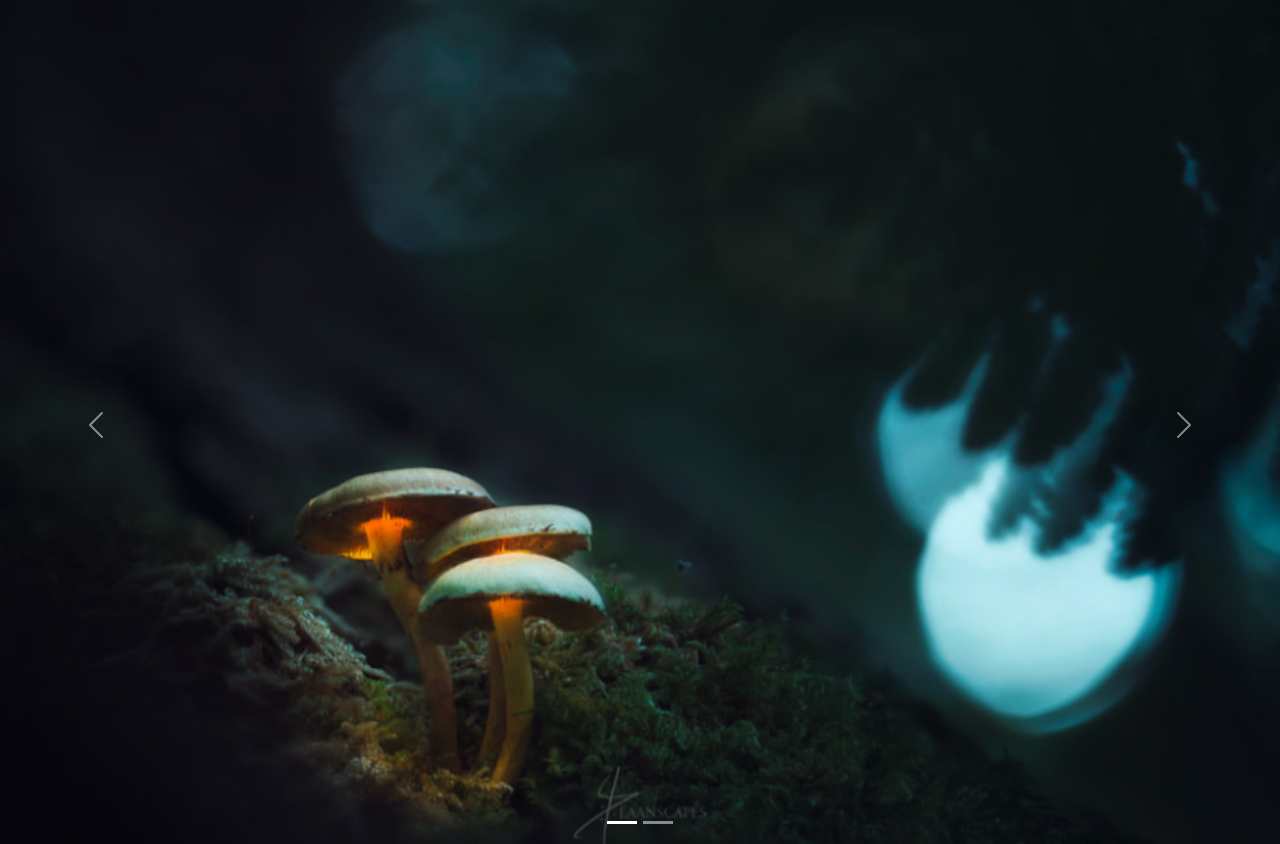
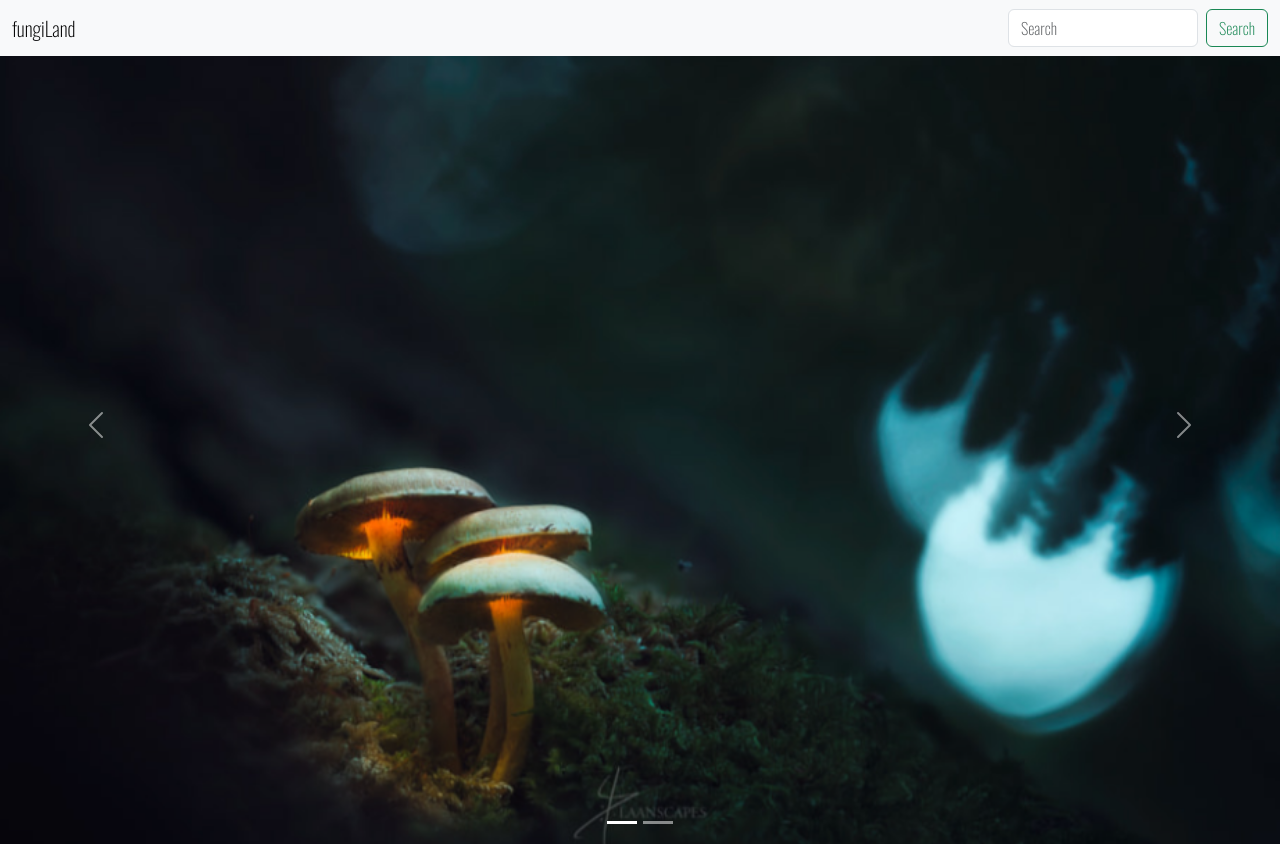
Before and after one commit to Mev99/fungiStuff, a website: page index.html in a window 1280 px wide. Shown: the top 844 px of the page. Drawn offline with nearby package versions, Linux system fonts and the light colour scheme.

Commit message:
some progress done

```diff
--- a/JavaScript/main.js
+++ b/JavaScript/main.js
@@ -31,7 +31,9 @@ newFungus(5, "Amanita Muscaria", "Basidiomycota", 5500, false, true, 500, "./img
 //carrito (DOM)
 let capturarDiv = document.getElementById("card__div")
 
-let crearCards = fungi.forEach(fungus => {
+card(fungi)
+function card(arrayDeFungus){
+let crearCards = arrayDeFungus.forEach(fungus => {
     let crearDiv = document.createElement("div")
     crearDiv.className = "card__fungus"
     crearDiv.innerHTML = `
@@ -42,16 +44,25 @@ let crearCards = fungi.forEach(fungus => {
 					<h1>${fungus.nombre}</h1>
 					<span class="price">$${fungus.precioXGramo}/g</span>
 					<div class="card-back">
-						<a href="#">Añadir al carrito</a>
-						<a href="#">Detalles</a>
+						<a href="#" class="anadir__carrito">Añadir al carrito</a>
+						<a href="#" class="detalles">Detalles</a>
 					</div>
 				</div>
 			</div>
 		</div>`
 
         document.body.append(crearDiv)
-        // capturarDiv.append(crearDiv)
 
-    console.dir(crearDiv.innerHTML)
+        console.dir(crearDiv.innerHTML)
 
-})
+    })
+}
+
+let searchBar = document.getElementsByClassName("form-control")
+let searchBtn = document.getElementsByClassName("btn")
+
+searchBar.onchange = renderizarFungus
+
+function renderizarFungus() {
+
+}
--- a/index.html
+++ b/index.html
@@ -5,7 +5,8 @@
   <meta charset="UTF-8">
   <meta http-equiv="X-UA-Compatible" content="IE=edge">
   <meta name="viewport" content="width=device-width, initial-scale=1.0">
-    <link href="https://cdn.jsdelivr.net/npm/bootstrap@5.3.0-alpha3/dist/css/bootstrap.min.css" rel="stylesheet" integrity="sha384-KK94CHFLLe+nY2dmCWGMq91rCGa5gtU4mk92HdvYe+M/SXH301p5ILy+dN9+nJOZ" crossorigin="anonymous">
+  <link href="https://cdn.jsdelivr.net/npm/bootstrap@5.3.0-alpha3/dist/css/bootstrap.min.css" rel="stylesheet"
+    integrity="sha384-KK94CHFLLe+nY2dmCWGMq91rCGa5gtU4mk92HdvYe+M/SXH301p5ILy+dN9+nJOZ" crossorigin="anonymous">
   <title>Fungi boy market</title>
 
   <link rel="shortcut icon" href="./img/iconNoBackground.png">
@@ -14,10 +15,24 @@
 </head>
 
 <body>
+<!-- NAVEGATION BAR -->
+  <nav class="navbar bg-body-tertiary">
+    <div class="container-fluid">
+      <a class="navbar-brand">fungiLand</a>
+      <form class="d-flex" role="search">
+        <input class="form-control me-2" type="search" placeholder="Search" aria-label="Search">
+        <button class="btn btn-outline-success" type="submit">Search</button>
+      </form>
+    </div>
+  </nav>
+
+  <!-- CAROUSEL SLIDES -->
   <div id="carouselExampleIndicators" class="carousel slide">
     <div class="carousel-indicators">
-          <button type="button" data-bs-target="#carouselExampleIndicators" data-bs-slide-to="0" class="active" aria-current="true" aria-label="Slide 1"></button>
-          <button type="button" data-bs-target="#carouselExampleIndicators" data-bs-slide-to="1" aria-label="Slide 2"></button>
+      <button type="button" data-bs-target="#carouselExampleIndicators" data-bs-slide-to="0" class="active"
+        aria-current="true" aria-label="Slide 1"></button>
+      <button type="button" data-bs-target="#carouselExampleIndicators" data-bs-slide-to="1"
+        aria-label="Slide 2"></button>
     </div>
     <div class="carousel-inner">
       <div class="carousel-item active">
@@ -26,17 +41,16 @@
       <div class="carousel-item">
         <img src="./img/carousel2.jpg" class="d-block w-100" alt="bruh">
       </div>
-        <button class="carousel-control-prev" type="button" data-bs-target="#carouselExampleIndicators" data-bs-slide="prev">
+      <button class="carousel-control-prev" type="button" data-bs-target="#carouselExampleIndicators"
+        data-bs-slide="prev">
         <span class="carousel-control-prev-icon" aria-hidden="true"></span>
         <span class="visually-hidden">Previous</span>
       </button>
-        <button class="carousel-control-next" type="button" data-bs-target="#carouselExampleIndicators" data-bs-slide="next">
+      <button class="carousel-control-next" type="button" data-bs-target="#carouselExampleIndicators"
+        data-bs-slide="next">
         <span class="carousel-control-next-icon" aria-hidden="true"></span>
         <span class="visually-hidden">Next</span>
       </button>
-      </div>
-
-<div id="card__section">
     </div>
 
 
@@ -45,7 +59,9 @@
     <script src="JavaScript/data.js"></script>
     <script src="JavaScript/main.js"></script>
 
-    <script src="https://cdn.jsdelivr.net/npm/bootstrap@5.3.0-alpha3/dist/js/bootstrap.bundle.min.js" integrity="sha384-ENjdO4Dr2bkBIFxQpeoTz1HIcje39Wm4jDKdf19U8gI4ddQ3GYNS7NTKfAdVQSZe" crossorigin="anonymous"></script>
+    <script src="https://cdn.jsdelivr.net/npm/bootstrap@5.3.0-alpha3/dist/js/bootstrap.bundle.min.js"
+      integrity="sha384-ENjdO4Dr2bkBIFxQpeoTz1HIcje39Wm4jDKdf19U8gI4ddQ3GYNS7NTKfAdVQSZe"
+      crossorigin="anonymous"></script>
 </body>
 
 </html>
--- a/scss/_card.scss
+++ b/scss/_card.scss
@@ -78,7 +78,9 @@ body{
 			transition: ease all 1.3s;
 			background: rgba(0,0,0,.4);
 		}
-
+		.item-a{
+			background-image: url(../img/carousel1.png);
+		}
 		h1{
 			font-weight: 600;
 			position: absolute;
--- a/scss/_carousel.scss
+++ /dev/null
@@ -1,3 +0,0 @@
-.carousel-indicators{
-
-}
--- /dev/null
+++ b/scss/_navBar.scss
@@ -0,0 +1,6 @@
+.navbar {
+    position: fixed;
+    top: 0;
+    z-index: 1030;
+    width: 100%;
+}
--- a/scss/styles.scss
+++ b/scss/styles.scss
@@ -1,2 +1,3 @@
 @use "card";
 @use "carousel";
+@use "navBar";
```
Also changed, not shown: css/styles.css, 2 other files. Lines whose indentation alone changed are shown as unchanged.
